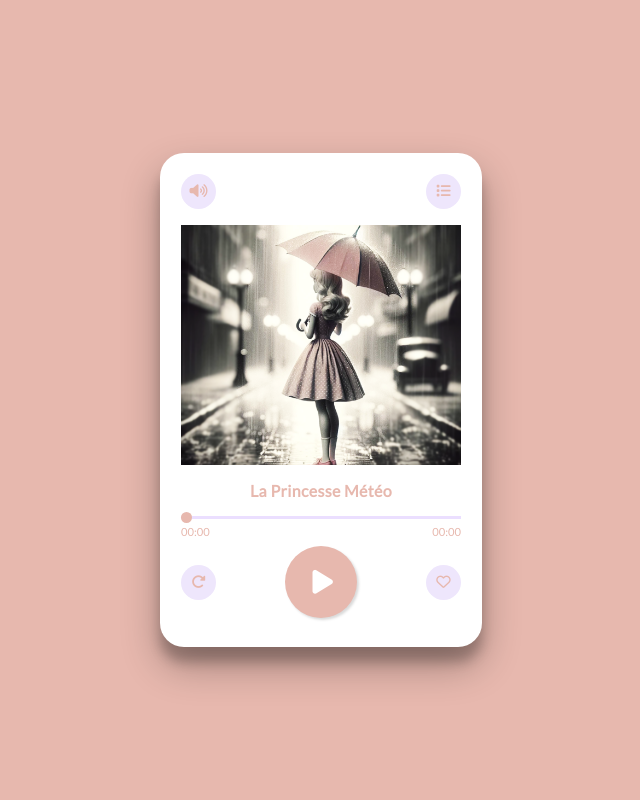
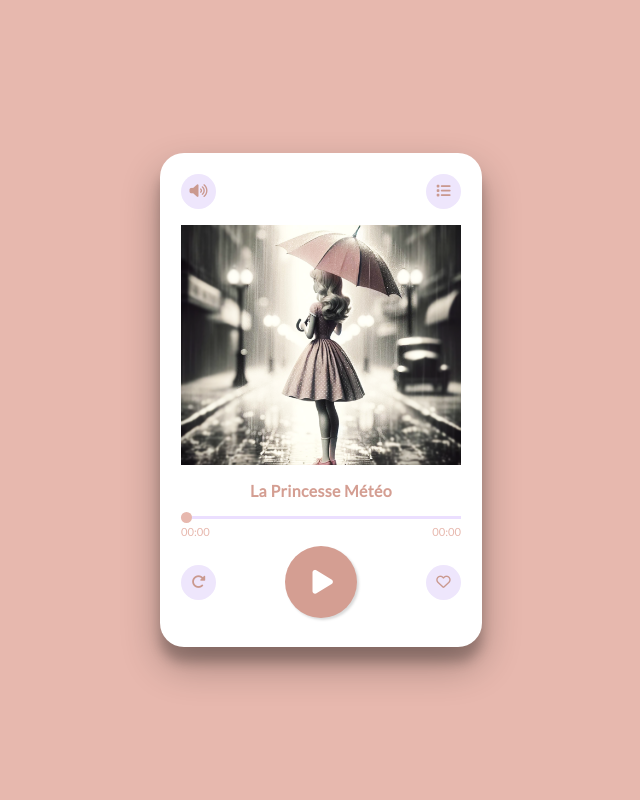
Before and after one commit to Cafe-Soluble/princesse-meteo, a Flask app: page / in a window 1280 px wide. Shown: the whole page, without its empty margins (319-959 px from the left). Run offline with Flask 3, Linux system fonts and the light colour scheme; some libraries are stand-ins or nearby versions.

Commit message:
main color - constraste insuffisant

```diff
--- a/static/styles.css
+++ b/static/styles.css
@@ -3,6 +3,8 @@
 
 :root {
     --couleur-principale: #e7b8ae;
+    --color-font-btn-small: #ca998f;
+    --color-font-btn: #d49e92;
   }
 
 
@@ -41,7 +43,7 @@ body{
     border: 0;
     background: #eee6fc;
     font-size: 0.9rem;
-    color: var(--couleur-principale);
+    color: var(--color-font-btn-small);
     height: 2.188rem;
     width: 2.188rem;
     border-radius: 50%;
@@ -149,7 +151,7 @@ body{
     margin-top: 1rem;
     letter-spacing: 0.02rem;
     color: rgb(117, 116, 116);
-    color: var(--couleur-principale);
+    color: var(--color-font-btn);
 }
 
 .music-progress{
@@ -210,7 +212,7 @@ body{
     outline: 0;
     font-size: 2rem;
     background: #fff;
-    color: var(--couleur-principale);
+    color: var(--color-font-btn);
     cursor: pointer;
     box-shadow: rgba(0, 0, 0, 0.15) 1.95px 1.95px 2.6px;
 }
@@ -227,7 +229,7 @@ body{
 .playpause{
     font-size: 1.7rem;
     /* position: absolute; */
-    background: var(--couleur-principale);
+    background: var(--color-font-btn);
     height: 4.5rem;
     width: 4.5rem;
     color: #fff;
```
